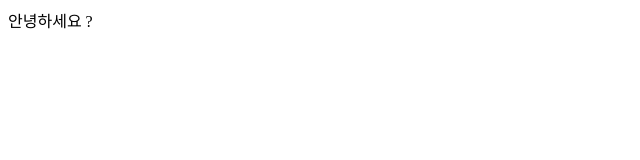
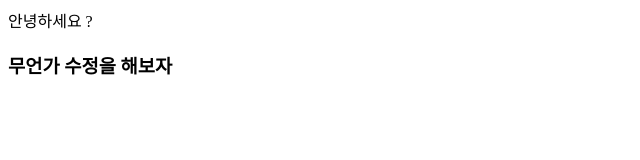
Before and after one commit to Needsmile/first-project, a plain HTML site: page index.html in a window 1280 px wide. Shown: the whole page, without its empty margins (0-640 px from the left). Drawn offline with Linux system fonts and the light colour scheme.

Commit message:
second commit

```diff
--- a/index.html
+++ b/index.html
@@ -7,5 +7,7 @@
 </head>
 <body>
     안녕하세요 ?
+
+    <h3> 무언가 수정을 해보자 </h3>
 </body>
 </html>
```
